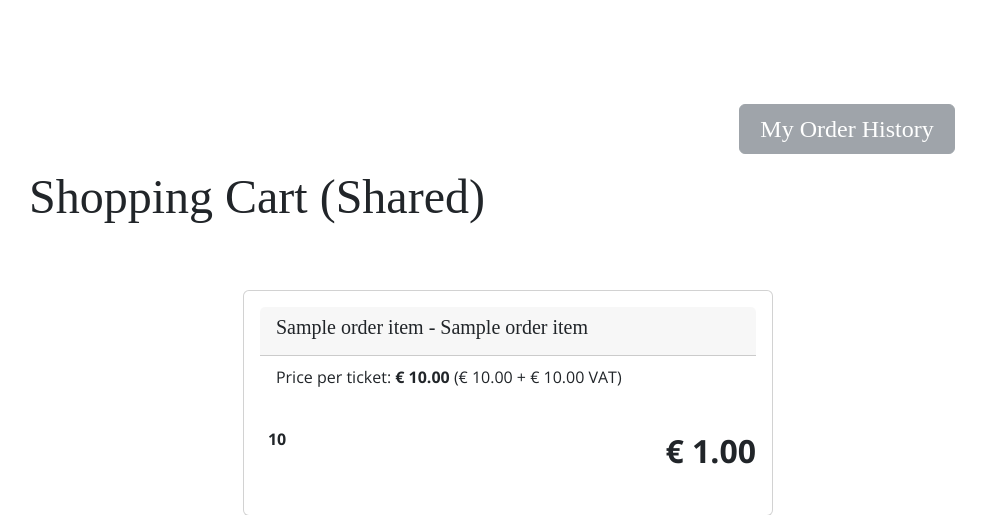
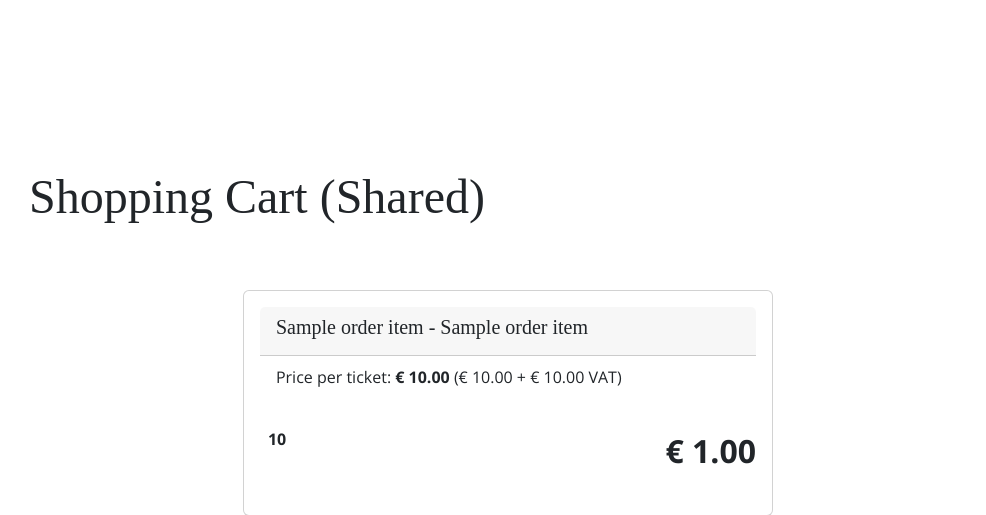
Before and after one commit to Athlon007/the-festival, a PHP site: the page made by app/views/payment-funnel/cart.php in a window 1280 px wide. Shown: the part 16-531 px from the top of the page, without its empty margins (148-1134 px from the left). Run offline with PHP 8.4, Linux system fonts and the light colour scheme; tables that the repository leaves empty hold one stand-in row (values such as "Sample post"); the template is opened without the code that fills it: most values are stand-ins (such as "Sample title", 1, 10 or a date in 2020); data that the repository does not hold is empty; some web fonts are replaced.

Commit message:
"My Order History" no longer shown when sharing cart

```diff
--- a/app/views/payment-funnel/cart.php
+++ b/app/views/payment-funnel/cart.php
@@ -22,12 +22,11 @@
         <div class="container py-5 h-100">
             <div class="row d-flex justify-content-center align-items-center h-100">
                 <div class="col-10">
-                    <button
-                        class="btn btn-secondary float-end my-2 <?php if (!$isLoggedIn) echo "disabled"; ?> "
-                        style="width: 9em;"
-                        onclick="showOrderHistory()">
-                        My Order History
-                    </button>
+                    <?php if (!$shareMode) { ?>
+                        <button class="btn btn-secondary float-end my-2 <?php if (!$isLoggedIn) echo "disabled"; ?> " style="width: 9em;" onclick="showOrderHistory()">
+                            My Order History
+                        </button>
+                    <?php } ?>
                     <br>
                     <h2 class="mb-5 mt-5">Shopping Cart <?= $shareMode ? "(Shared)" : "" ?></h2>
                     <!--Pop-up message-->
```
